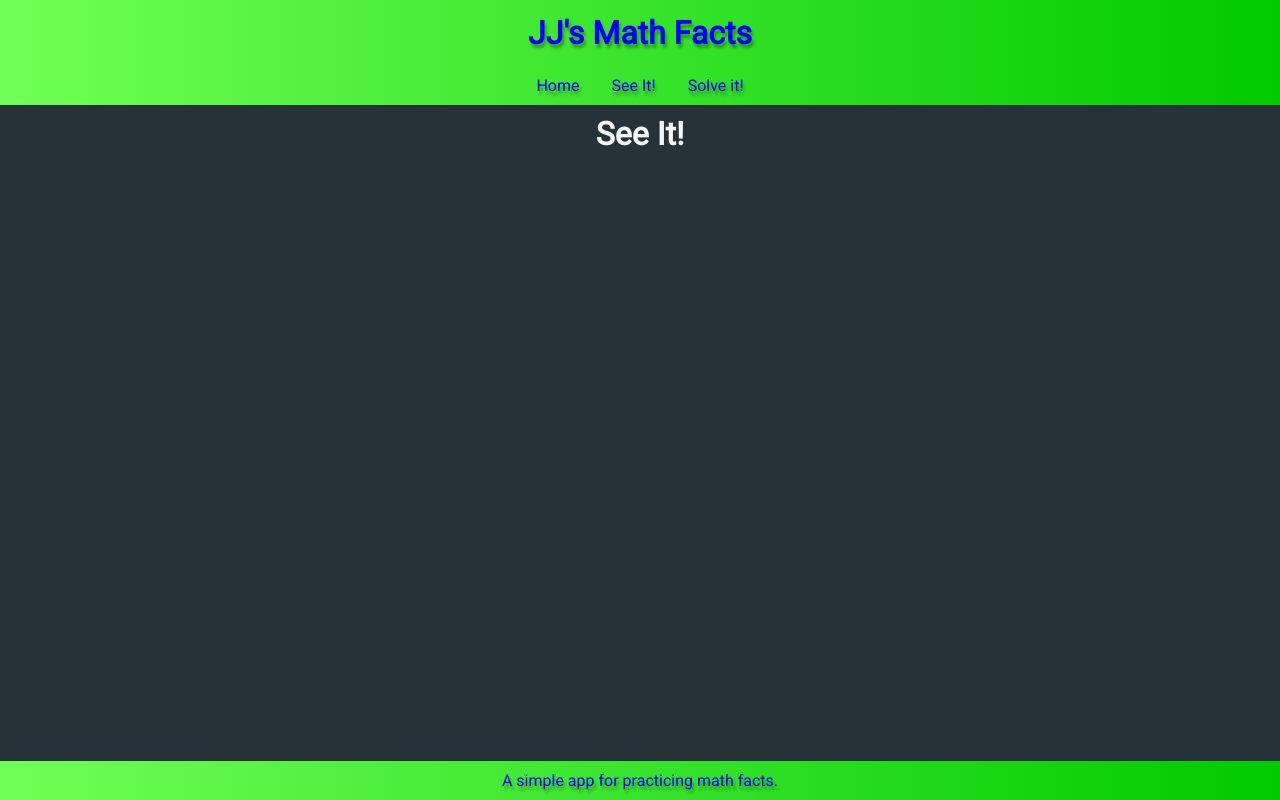
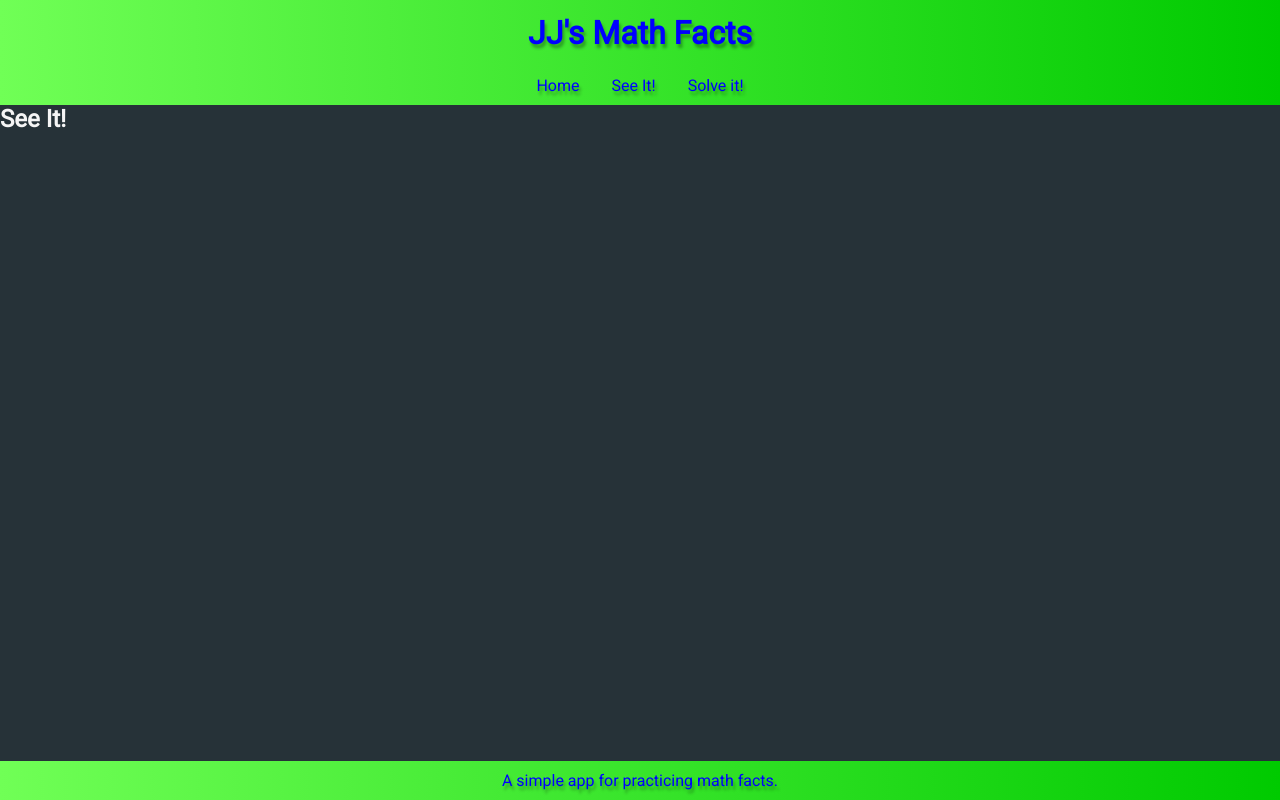
Before and after one commit to jarretrose/jj-math-facts, a React (Create React App) app: page /see in a window 1280 px wide. Built offline with nearby package versions, Linux system fonts and the light colour scheme.

Commit message:
reformatted to semantic html styling

```diff
--- a/public/index.css
+++ b/public/index.css
@@ -66,7 +66,7 @@ footer p {
 }
 
 /* MAIN CONTENT STYLING */
-.main-page {
+.home-page {
   display: flex;
   align-items: center;
   justify-content: top;
--- a/src/App.js
+++ b/src/App.js
@@ -1,4 +1,4 @@
-import React, { Component } from 'react';
+import React, { Component, Fragment } from 'react';
 import { Route, Link } from 'react-router-dom'
 import MathCube from './MathCube';
 import See from './See'
@@ -7,7 +7,7 @@ import Solve from './Solve'
 class App extends Component {
   render() {
     return (
-      <div>
+      <Fragment>
 
         {/* HEADER & NAVIGATION */}
         <header className='nav-header'>
@@ -20,18 +20,20 @@ class App extends Component {
         </header>
 
         {/* MAIN PAGE */}
-        <main className='main-page'>
+        <section className='home-page'>
           <Route exact path='/' component={MathCube} />
+        </section>
+        <section className='content-page'>
           <Route path='/see' component={See} />
           <Route path='/solve' component={Solve} />
-        </main>
+        </section>
 
         {/* FOOTER */}
         <footer className='main-footer'>
           <p>A simple app for practicing math facts.</p>
         </footer>
 
-      </div>
+      </Fragment>
     );
   }
 }
--- a/src/See.js
+++ b/src/See.js
@@ -1,11 +1,13 @@
-import React, { Component } from 'react'
+import React, { Component, Fragment } from 'react'
 
 class See extends Component {
   render () {
     return (
-      <div className='see-main'>
+      <Fragment>
+
         <h1>See It!</h1>
-      </div>
+
+      </Fragment>
     )
   }
 }
--- a/src/Solve.js
+++ b/src/Solve.js
@@ -1,11 +1,13 @@
-import React, { Component } from 'react'
+import React, { Component, Fragment } from 'react'
 
 class Solve extends Component {
   render () {
     return (
-      <div className='solve-main'>
+      <Fragment>
+
         <h1>Solve It!</h1>
-      </div>
+
+      </Fragment>
     )
   }
 }
```
